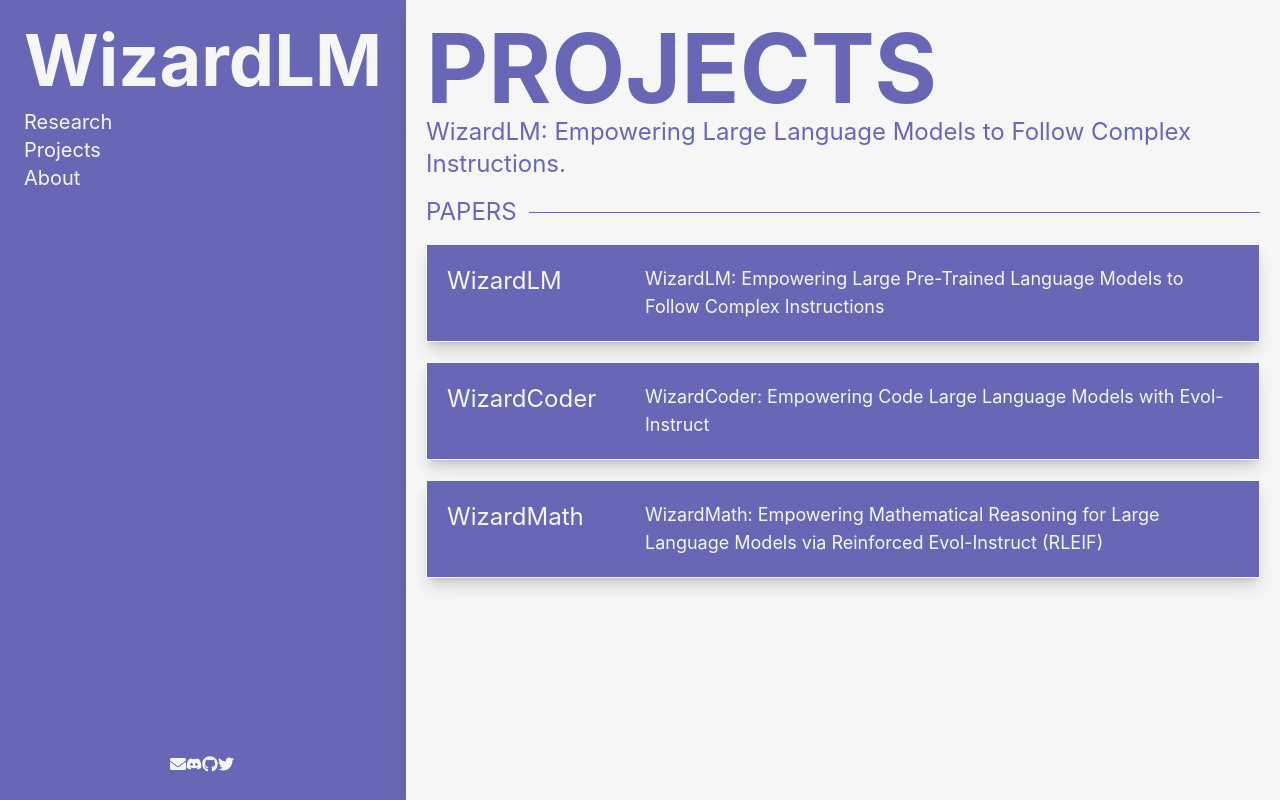
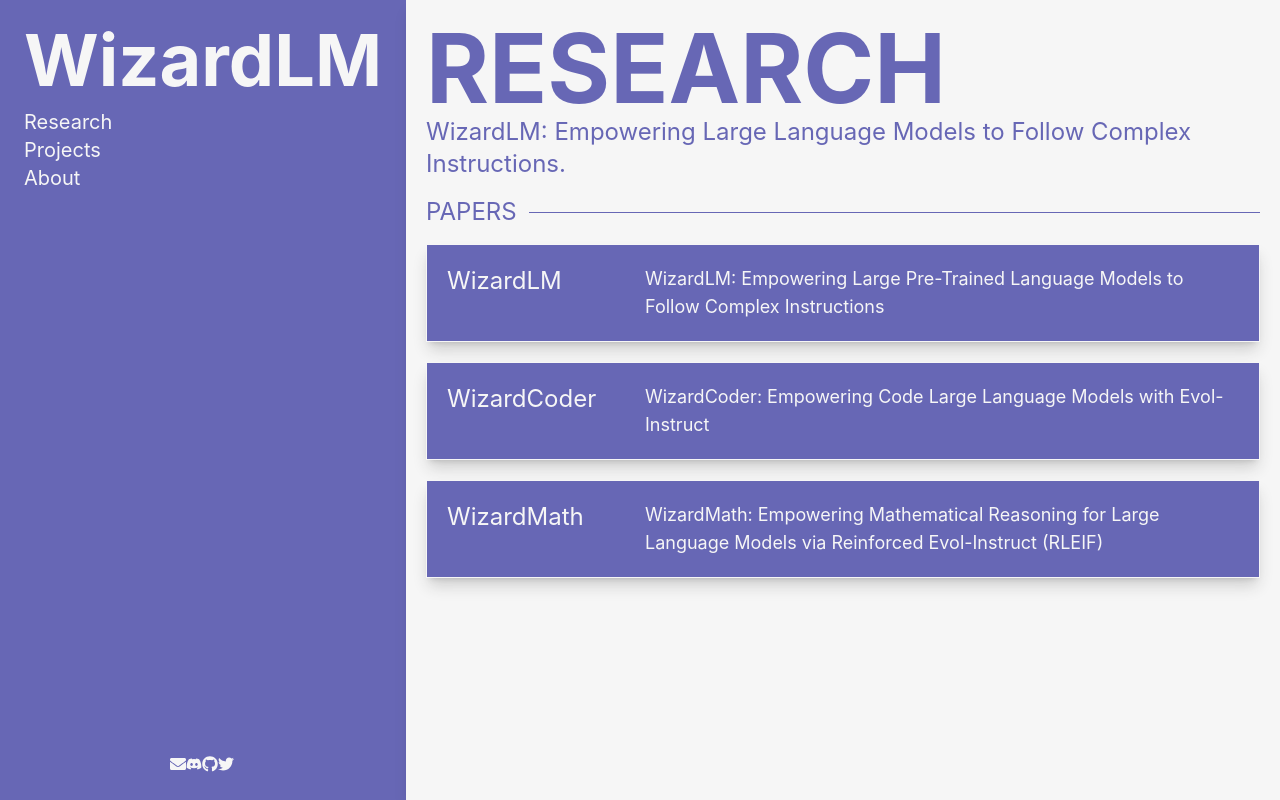
Before and after one commit to WizardLM/WizardLM.github.io, a Next.js app: page /research in a window 1280 px wide. Built offline with nearby package versions, Linux system fonts and the light colour scheme; what tailwind-children would draw is missing.

Commit message:
Update research.js

```diff
--- a/src/pages/research.js
+++ b/src/pages/research.js
@@ -1,6 +1,6 @@
 import Tags from "../components/Tags";
 import Link from "next/link";
-import projects from "../../content/research.json";
+import research from "../../content/research.json";
 
 export default function Home() {
   return (
@@ -10,12 +10,12 @@ export default function Home() {
         desc="WizardLM: Empowering Large Language Models to Follow Complex Instructions."
       />
       <div className="container px-5">
-        <h1 className="text-7xl md:text-8xl font-bold">PROJECTS</h1>
+        <h1 className="text-7xl md:text-8xl font-bold">RESEARCH</h1>
         <div className="text-2xl pb-4">
             WizardLM: Empowering Large Language Models to Follow Complex Instructions.
         </div>
         <hr className="mb-5 mt-2 md:hidden" />
-        {projects.map((item, i) => {
+        {research.map((item, i) => {
           return (
             <div key={i}>
               <h3 className={"pb-4 " + (i === 0 ? "pt-0" : "pt-5")}>
```
